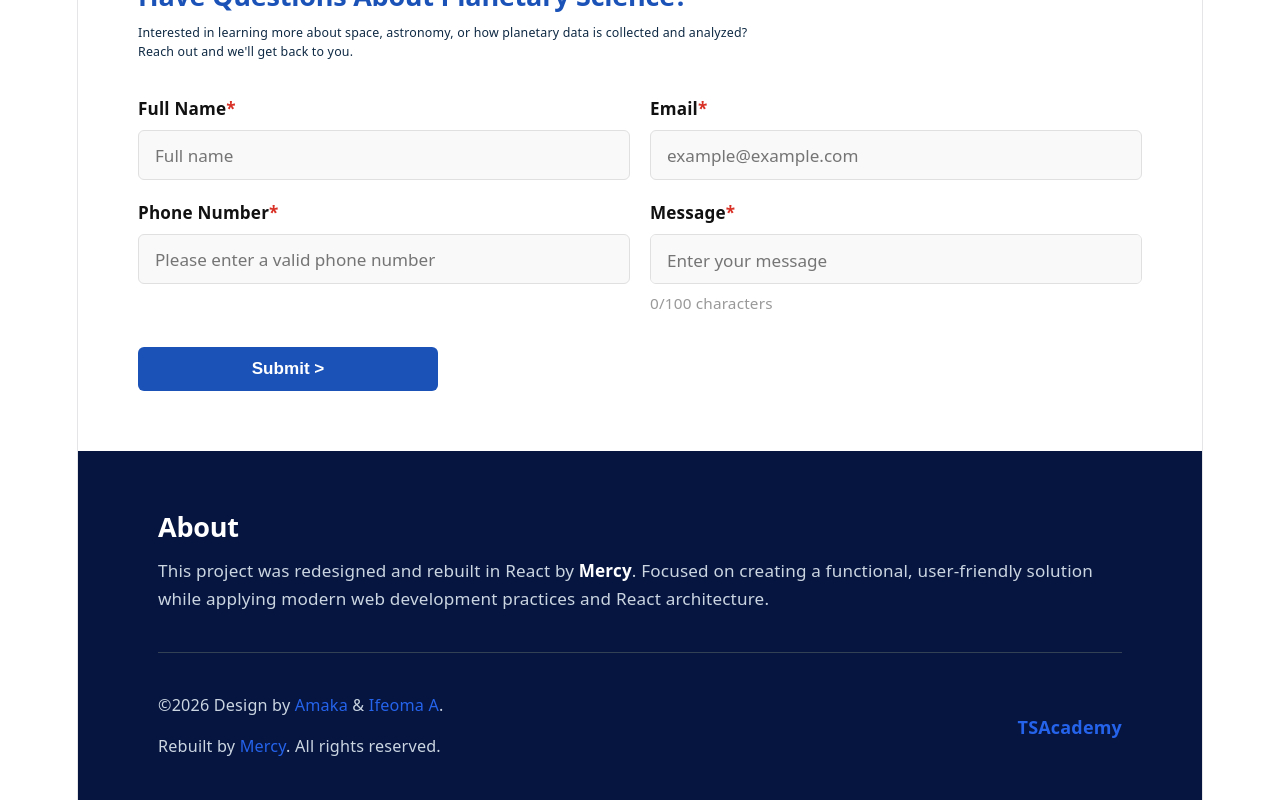
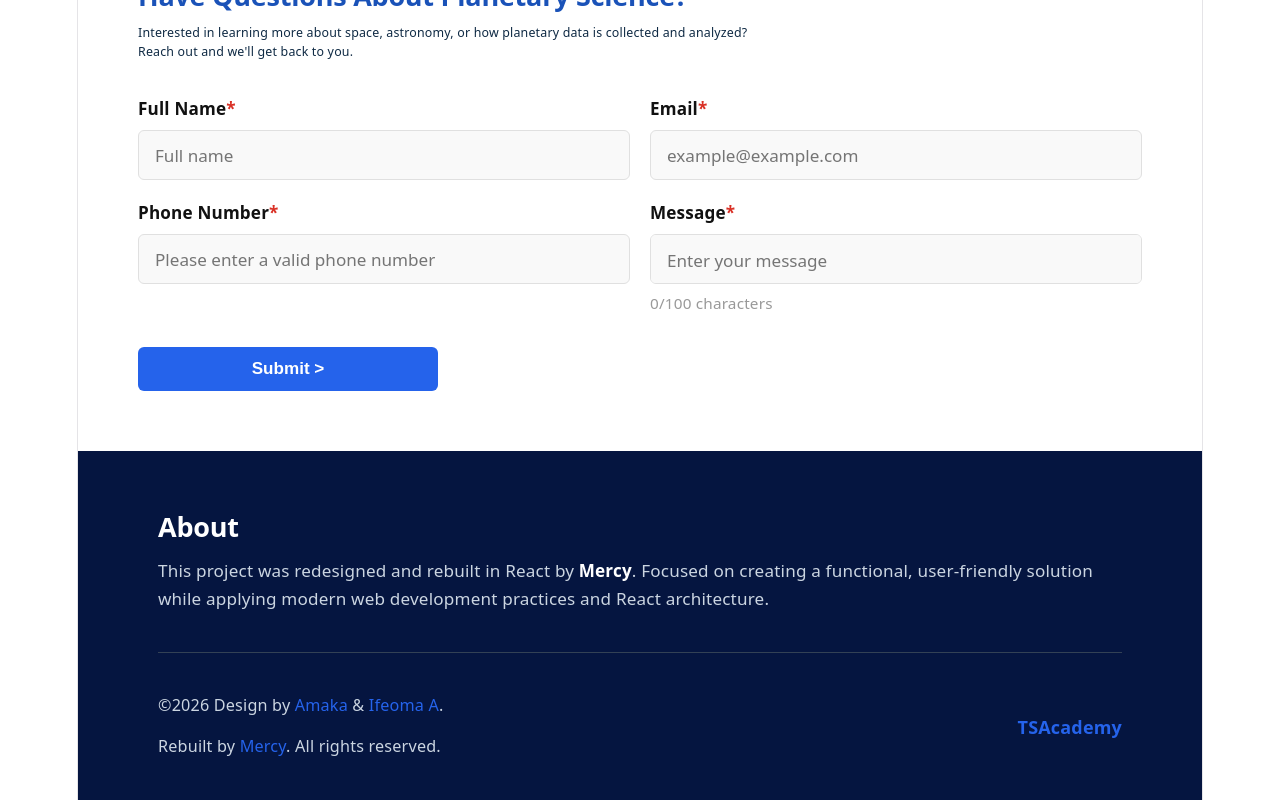
Before and after one commit to DevPrincess023/phoenix-capstone-react-rebuild, a React (Vite) app in the folder phoenix-capstone-react/: page / in a window 1280 px wide. Shown: the part 3554-4354 px from the top of the page. Built offline with nearby package versions, Linux system fonts and the light colour scheme.

Commit message:
Removed controls and maintained one colour for Hero button and Submit button

```diff
--- a/phoenix-capstone-react/src/components/Form.css
+++ b/phoenix-capstone-react/src/components/Form.css
@@ -76,7 +76,7 @@
 }
 
 .submit-btn {
-    background-color: #1a52b8;
+    background-color: #2563eb;
     color: #ffffff;
     border: none;
     padding: 12px 50px;
--- a/phoenix-capstone-react/src/components/Video.jsx
+++ b/phoenix-capstone-react/src/components/Video.jsx
@@ -10,7 +10,6 @@ export default function Video() {
                         loop
                         muted
                         playsInline
-                        controls
                         preload="auto"
                         title="Planetary data visualization showing orbital paths and comparative sizes of planets in the solar system"
                         aria-label="Video showing planetary data visualization">
```
